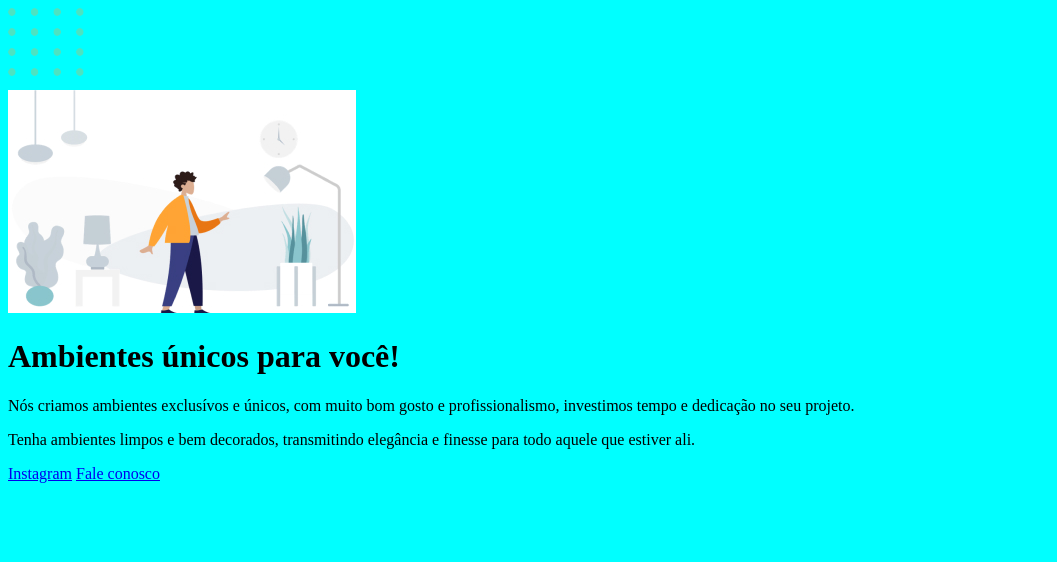
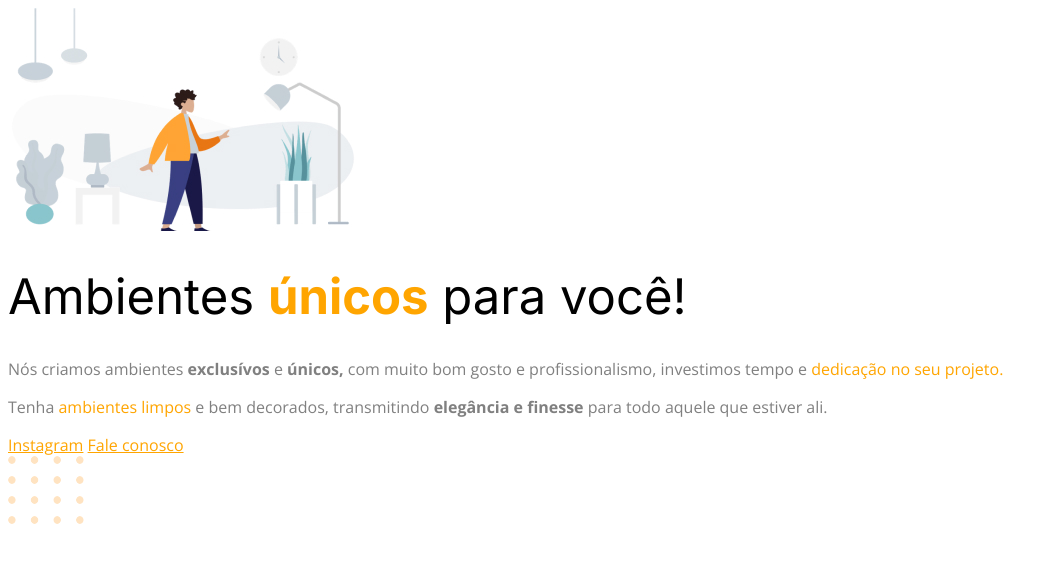
Before and after one commit to jardelqw/Projeto-02, a plain HTML site: page index.html in a window 1280 px wide. Shown: the whole page, without its empty margins (0-1057 px from the left). Drawn offline with nearby package versions, Linux system fonts and the light colour scheme.

Commit message:
save 19/06/2024

```diff
--- a/estilo.css
+++ b/estilo.css
@@ -1,4 +1,24 @@
-body {
-  background-color: aqua;
+h1 {
+  font-family: "Inter", sans-serif;
+  font-size: 49px;
+  line-height: 56px;
+  font-weight: normal;
+}
+h1 span {
+  font-weight: bold;
+}
+
+body, p, a{
+
+  font-family: "Open Sans", sans-serif;
 
 }
+
+span, a{
+  color: orange;
+
+}
+
+p {
+  color: gray;
+}
--- a/index.html
+++ b/index.html
@@ -1,6 +1,12 @@
 <!DOCTYPE html>
 <html lang="pt-br">
 <head>
+    <link rel="preconnect" href="https://fonts.googleapis.com">
+    <link rel="preconnect" href="https://fonts.gstatic.com" crossorigin>
+    <link href="https://fonts.googleapis.com/css2?family=Inter:wght@100..900&display=swap" rel="stylesheet">
+    <link rel="preconnect" href="https://fonts.googleapis.com">
+    <link rel="preconnect" href="https://fonts.gstatic.com" crossorigin>
+    <link href="https://fonts.googleapis.com/css2?family=Inter:wght@100..900&family=Open+Sans:ital,wght@0,300..800;1,300..800&display=swap" rel="stylesheet">
     <meta charset="UTF-8"  />
     <meta http-equiv="X-UA-Compatible" content="IE-edge" />
     <meta name="viewport" content="width=device-width, initial-scale=1.0"/>
@@ -9,29 +15,29 @@
     <link rel="stylesheet" href="estilo.css">
 </head>
     <body>
-        <img src="./assets/bolls.svg" alt="Bolinhas laranjadas no canto inferior direito da tela"/>
 
         <div id="hero">
             <img src="./assets/image 1.jpg" alt="Pessoa em uma sala com moveis"/>
 
 
             <h1>
-                Ambientes únicos para você!
+                Ambientes <span>únicos</span> para você!
             </h1>
 
             <p>
-                Nós criamos ambientes exclusívos e únicos,
-                com muito bom gosto e profissionalismo, investimos tempo e dedicação no seu projeto.
+                Nós criamos ambientes <strong>exclusívos</strong> e <strong>únicos,</strong>
+                com muito bom gosto e profissionalismo, investimos tempo e <span>dedicação no seu projeto</spans>.
                 </p>
                 <p>
-                Tenha ambientes limpos e bem decorados, transmitindo elegância e finesse para todo aquele que estiver ali.
+                    Tenha <span>ambientes limpos </span>e bem decorados, transmitindo <strong>elegância e finesse</strong> para todo aquele que estiver ali.
                 </p>
 
             </div>
             <div id="footer">
-            <a href="https://instagram.com/" target="_blank" >Instagram</a>
-            <a href="mailto:jardel.antunes19@gmail.com">Fale conosco</a>
+                <a href="https://instagram.com/" target="_blank" ><span>Instagram</span></a>
+                <a href="mailto:jardel.antunes19@gmail.com"><span>Fale conosco</span></a>
 
             </div>
+            <img src="./assets/bolls.svg" alt="Bolinhas laranjadas no canto inferior direito da tela"/>
     </body>
 </html>
```
Lines whose indentation alone changed are shown as unchanged.
